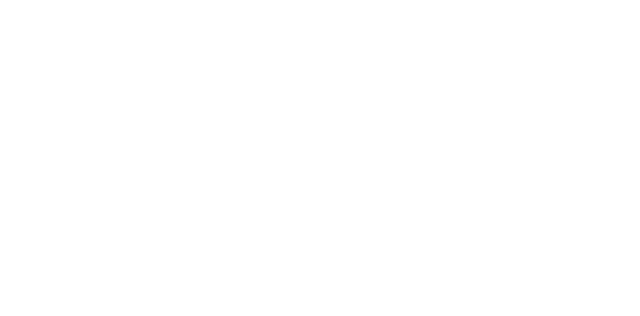
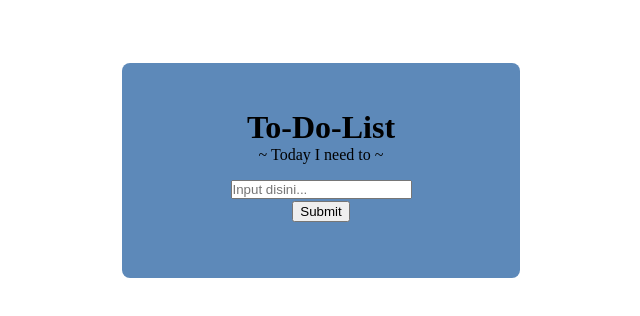
Before and after one commit to dts-kominfo-rea2b/challenge-08-ariefsamuel, a website: page index.html in a window 1280 px wide. Shown: the whole page, without its empty margins (319-959 px from the left). Drawn offline with Linux system fonts and the light colour scheme.

Commit message:
dom challenge

```diff
--- a/index.html
+++ b/index.html
@@ -5,37 +5,99 @@
     <meta http-equiv="X-UA-Compatible" content="IE=edge" />
     <meta name="viewport" content="width=device-width, initial-scale=1.0" />
     <title>Challenge - DOM</title>
+    <style>
+      #app {
+        max-width: 350px;
+        width: 50%;
+        background-color: rgb(93, 137, 185);
+        margin: 5% auto;
+        border-radius: 0.5rem;
+        display: flex;
+        flex-direction: column;
+        padding: 1.5rem;
+      }
+
+      input[type="text"] {
+             display: block;
+             margin : 0 auto;
+             padding: 0rem;
+             margin-bottom: 0.5%;
+
+        }
+      button[type="button"] {
+             display: block;
+             margin : 0 auto;
+      }
+      h1 {
+        text-align: center;
+        margin-bottom: 0.2%;
+      }
+      p {
+        text-align: center;
+        margin-top: 0%;
+       }
+/* Style the input */
+
+
+      </style>
   </head>
   <body>
     <div id="app">
       <!-- TODO: Buatlah sebuah header dengan id todo-title -->
+      <h1 id="todo-title">To-Do-List</h1>
       <!-- TODO: Buatlah sebuah subtitle dengan id todo-subtitle -->
+      <p id="todo-subtitle"> ~ Today I need to ~ </p>
+
 
       <!-- Section: input -->
       <!-- TODO: Buatlah sebuah input bertipe text dengan id todo-input -->
+      <input type="text" placeholder="Input disini..." id="todo-input" />
       <!-- TODO: Buatlah sebuah button dengan id todo-submit -->
-
+      <button type="button" id="todo-submit">Submit</button>
       <!-- Section output -->
       <!-- TODO: Buatlah sebuah <ul> dengan id todo-output -->
+        <ul id="todo-output"></ul>
     </div>
 
     <!-- ! Untuk tantangan ini, script jangan diubah ke external js yah ! -->
     <script>
       // TODO: Deklarasi variable sesuai dengan kebutuhan di sini
-      let button;
-      let input;
-      let output;
+      let button = document.getElementById("todo-submit");
+      let input = document.getElementById("todo-input");
+      let output = document.getElementById("todo-output");
+
+      let value = ''
 
       // TODO: Buatlah sebuah fungsi dengan nama fnClickHandler
       // Fungsi yang digunakan untuk menambahkan tulisan
       // Jangan ubah cara deklarasi fungsinya, cukup isi saja
-      function fnClickHandler(toDoItem) {}
+      function fnClickHandler(toDoItem) {
+        if (toDoItem?.type === 'click' || toDoItem?.key === "Enter" || toDoItem?.which === 13) {
+          const li = document.createElement('li');
+          const text = document.createTextNode(value);
+          li.appendChild(text);
+          const list = output.children;
+          output.append(li, ...list);
+
+          value = '';
+          input.value = '';
+        }
+      }
+
+      function fnEventHandleChange(event) {
+        if (event?.target.value?.length) {
+          value = event?.target?.value;
+        }
+      }
 
       // TODO: register event onclick / addEventListener untuk button
       // akan menjalankan fungsi fnClickHandler
+      button.addEventListener('click', fnClickHandler);
 
       // TODO: register event onkeypress / addEventListener untuk input
       // sehingga saat di input ditekan enter akan menjalankan fungsi fnClickHandler juga
+      input.addEventListener('keyup', fnEventHandleChange);
+      input.addEventListener('keypress', fnClickHandler);
     </script>
   </body>
 </html>
```
